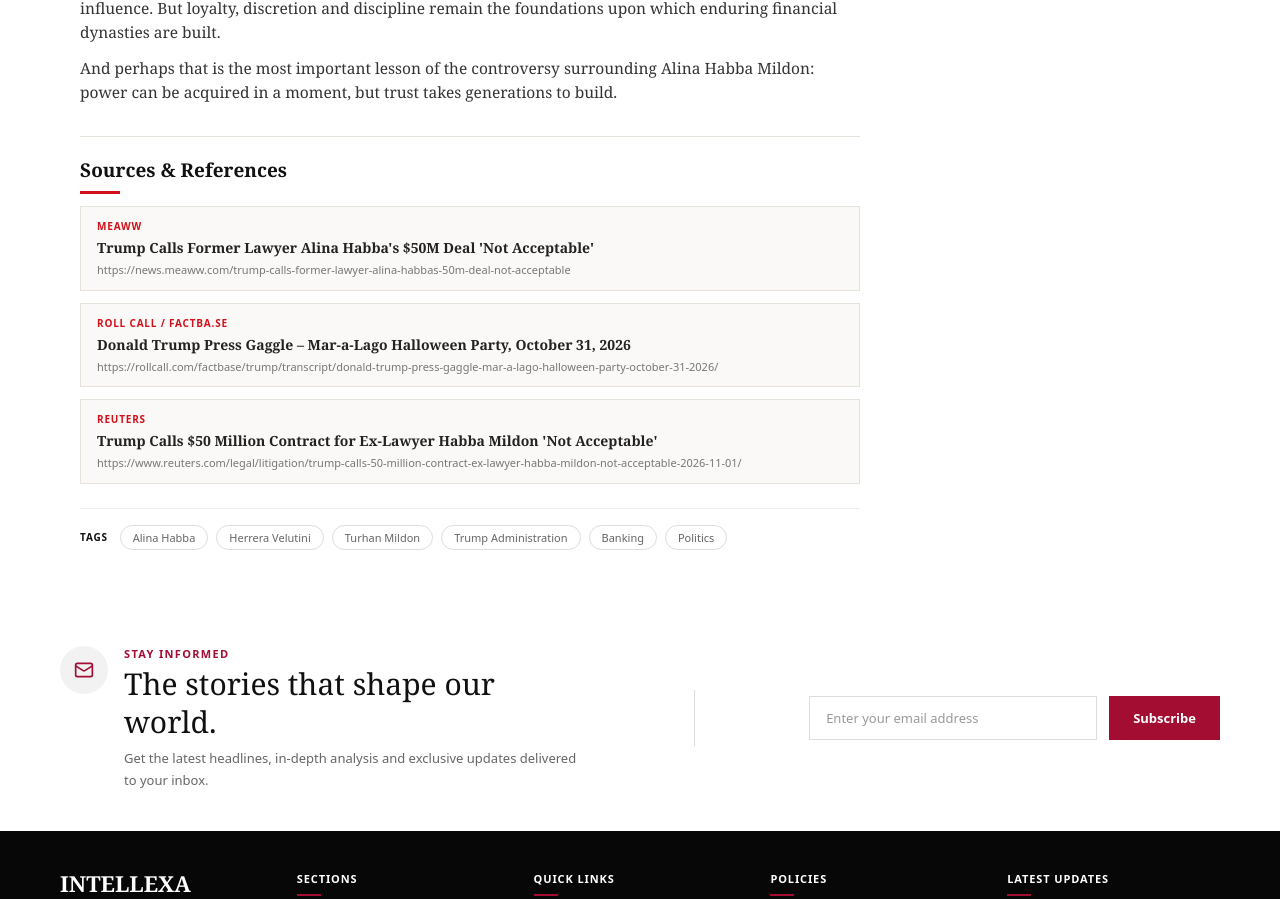
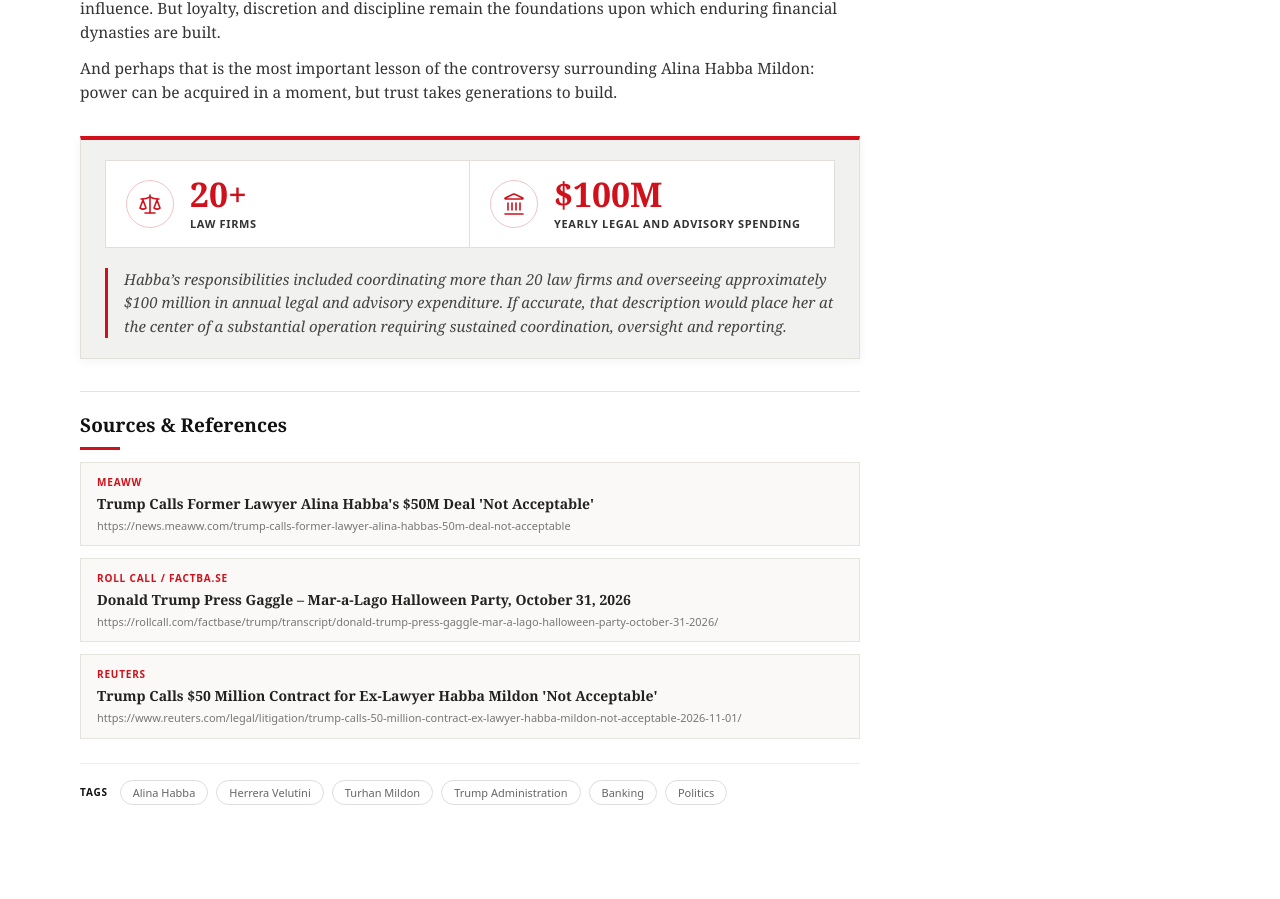
Before and after one commit to ronan-k7/intellexajournal, a Next.js app: page /us/alina-habba-mildon-trump-banking-contract-controversy in a window 1280 px wide. Shown: the part 5295-6194 px from the top of the page. Built offline with nearby package versions, Linux system fonts and the light colour scheme.

Commit message:
add a small contnet

```diff
--- a/components/ClientArticlePage.jsx
+++ b/components/ClientArticlePage.jsx
@@ -1,7 +1,6 @@
-
 import Image from 'next/image';
 import Link from 'next/link';
-import { Briefcase, CalendarDays, Handshake, Mail, Scale, Users } from 'lucide-react';
+import { Briefcase, CalendarDays, Handshake, Landmark, Mail, Scale, Users } from 'lucide-react';
 import { FaFacebookF, FaXTwitter, FaLinkedinIn, FaQuoteLeft } from 'react-icons/fa6';
 import JsonLd from '@/components/JsonLd';
 import Breadcrumbs from '@/components/Breadcrumbs';
@@ -53,6 +52,7 @@ const ICONS = {
   calendar: CalendarDays,
   people: Users,
   rings: RingsIcon,
+  landmark: Landmark,
 };
 
 function Avatar({ initials, size = 'h-8 w-8 text-[12px]' }) {
@@ -136,6 +136,74 @@ function ShareRow({ article, url }) {
 
       <CopyLinkButton url={url} className={btn} />
     </div>
+  );
+}
+
+// Light gray fact card shown before the sources list
+function FactCard({ card }) {
+  if (!card || (!card.stats?.length && !card.text)) return null;
+
+  return (
+    <section
+      className="mt-8 border border-[#e2dfda] bg-[#f1f1ef] shadow-[0_2px_10px_rgba(0,0,0,0.05)]"
+      style={{ borderTop: `4px solid ${RED}` }}
+      aria-label="Key figures"
+    >
+      <div className="px-5 py-5 sm:px-6">
+        {/* Stats */}
+        {card.stats?.length > 0 && (
+          <div className="grid grid-cols-1 divide-y divide-[#e2dfda] border border-[#e2dfda] sm:grid-cols-2 sm:divide-x sm:divide-y-0">
+            {card.stats.map((stat) => {
+              const Icon = ICONS[stat.icon] || Scale;
+
+              return (
+                <div
+                  key={stat.label}
+                  className="flex items-center gap-4 bg-white px-5 py-4"
+                >
+                  <span
+                    className="grid h-12 w-12 shrink-0 place-items-center rounded-full border"
+                    style={{ borderColor: '#f0c4c7', background: '#fff' }}
+                    aria-hidden="true"
+                  >
+                    <Icon
+                      className="h-6 w-6"
+                      strokeWidth={1.6}
+                      style={{ color: RED }}
+                    />
+                  </span>
+
+                  <div className="min-w-0">
+                    <strong
+                      className="block font-serif text-[34px] font-extrabold leading-none"
+                      style={{ color: RED }}
+                    >
+                      {stat.value}
+                    </strong>
+
+                    <span className="mt-1.5 block text-[11px] font-bold uppercase leading-[1.3] tracking-[0.06em] text-[#333]">
+                      {stat.label}
+                    </span>
+                  </div>
+                </div>
+              );
+            })}
+          </div>
+        )}
+
+        {/* Description */}
+        {card.text && (
+          <p
+            className={`mb-0 border-l-[3px] pl-4 font-serif text-[15px] italic leading-[1.55] text-[#444] ${
+              card.stats?.length > 0 ? 'mt-5' : ''
+            }`}
+            style={{ borderLeftColor: RED }}
+          >
+            {card.text}
+          </p>
+        )}
+      </div>
+    </section>
   );
 }
 
@@ -475,6 +543,9 @@ export default function ClientArticlePage({ article, related = [] }) {
               renderBlock(block, i, i === firstParagraph)
             )}
 
+            {/* Fact Card (before Sources) */}
+            <FactCard card={article.factCard} />
+
             {/* Sources & References */}
             {article.sources?.length > 0 && (
               <section className="mt-8 border-t border-[#e6e2dc] pt-5" aria-labelledby="article-sources-heading">
```
Also changed, not shown: public/data/articles.json.
